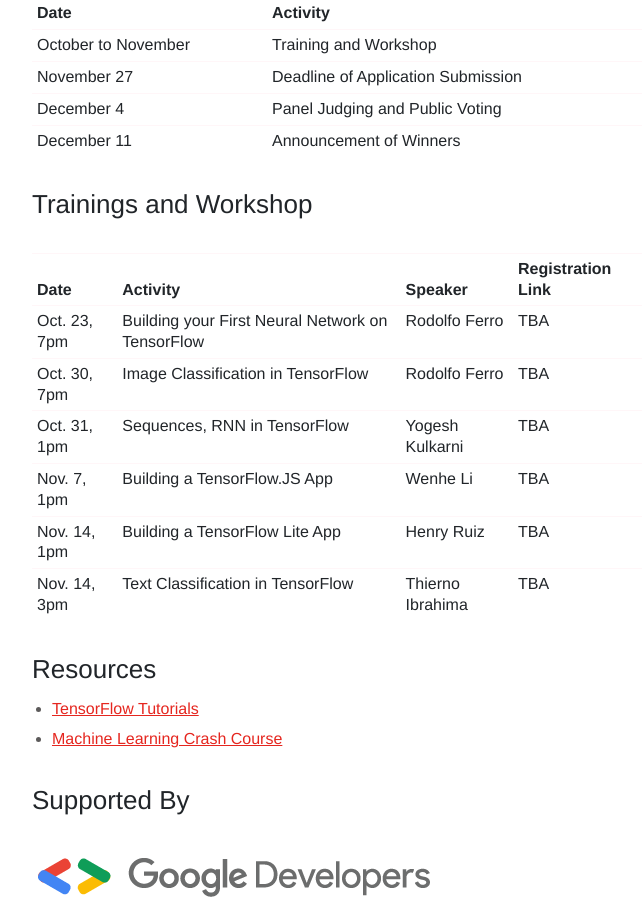
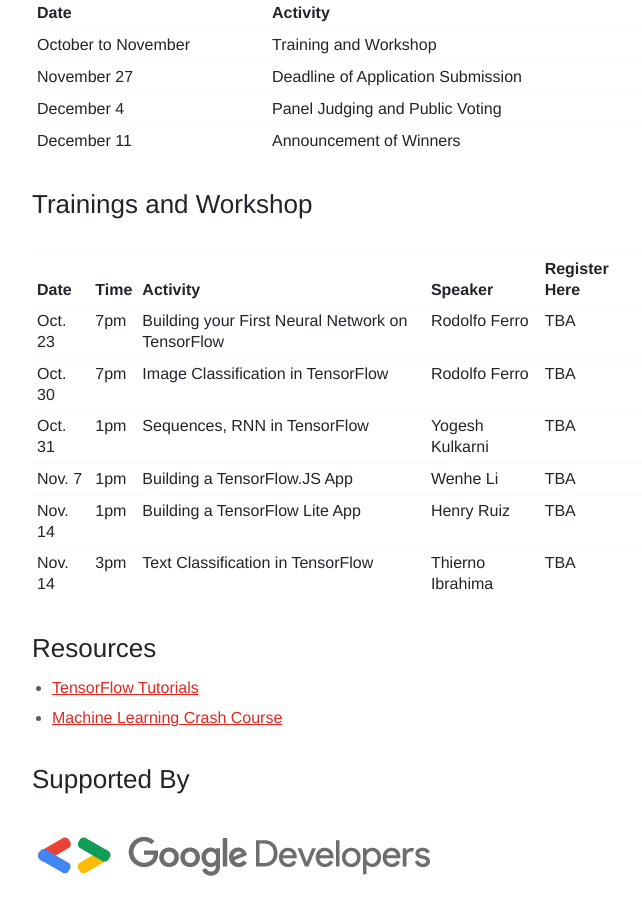
Before and after one commit to aipilipinas/aipilipinas.github.io, a Jekyll site: the page built from _events/tfshowcase.md, in a window 1280 px wide and 900 px high, scrolled down 2141 px. Shown: the whole window, without its empty margins (143-785 px from the left). Built offline with Jekyll 4.4.1, drawn with Linux system fonts in a browser that asks for light colours.

Commit message:
Update event details

```diff
--- a/_events/tfshowcase.md
+++ b/_events/tfshowcase.md
@@ -45,14 +45,14 @@
 
 ## Trainings and Workshop
 
-Date | Activity | Speaker | Registration Link
---- | --- | --- | ---
-Oct. 23, 7pm | Building your First Neural Network on TensorFlow | Rodolfo Ferro | TBA
-Oct. 30, 7pm | Image Classification in TensorFlow | Rodolfo Ferro | TBA
-Oct. 31, 1pm | Sequences, RNN in TensorFlow | Yogesh Kulkarni | TBA
-Nov. 7, 1pm | Building a TensorFlow.JS App | Wenhe Li | TBA
-Nov. 14, 1pm | Building a TensorFlow Lite App | Henry Ruiz | TBA
-Nov. 14, 3pm | Text Classification in TensorFlow | Thierno Ibrahima | TBA
+Date | Time | Activity | Speaker | Register Here
+--- | --- | --- | --- | ---
+Oct. 23 | 7pm | Building your First Neural Network on TensorFlow | Rodolfo Ferro | TBA
+Oct. 30 | 7pm | Image Classification in TensorFlow | Rodolfo Ferro | TBA
+Oct. 31 | 1pm | Sequences, RNN in TensorFlow | Yogesh Kulkarni | TBA
+Nov. 7 | 1pm | Building a TensorFlow.JS App | Wenhe Li | TBA
+Nov. 14 | 1pm | Building a TensorFlow Lite App | Henry Ruiz | TBA
+Nov. 14 | 3pm | Text Classification in TensorFlow | Thierno Ibrahima | TBA
 
 
 ## Resources
```
